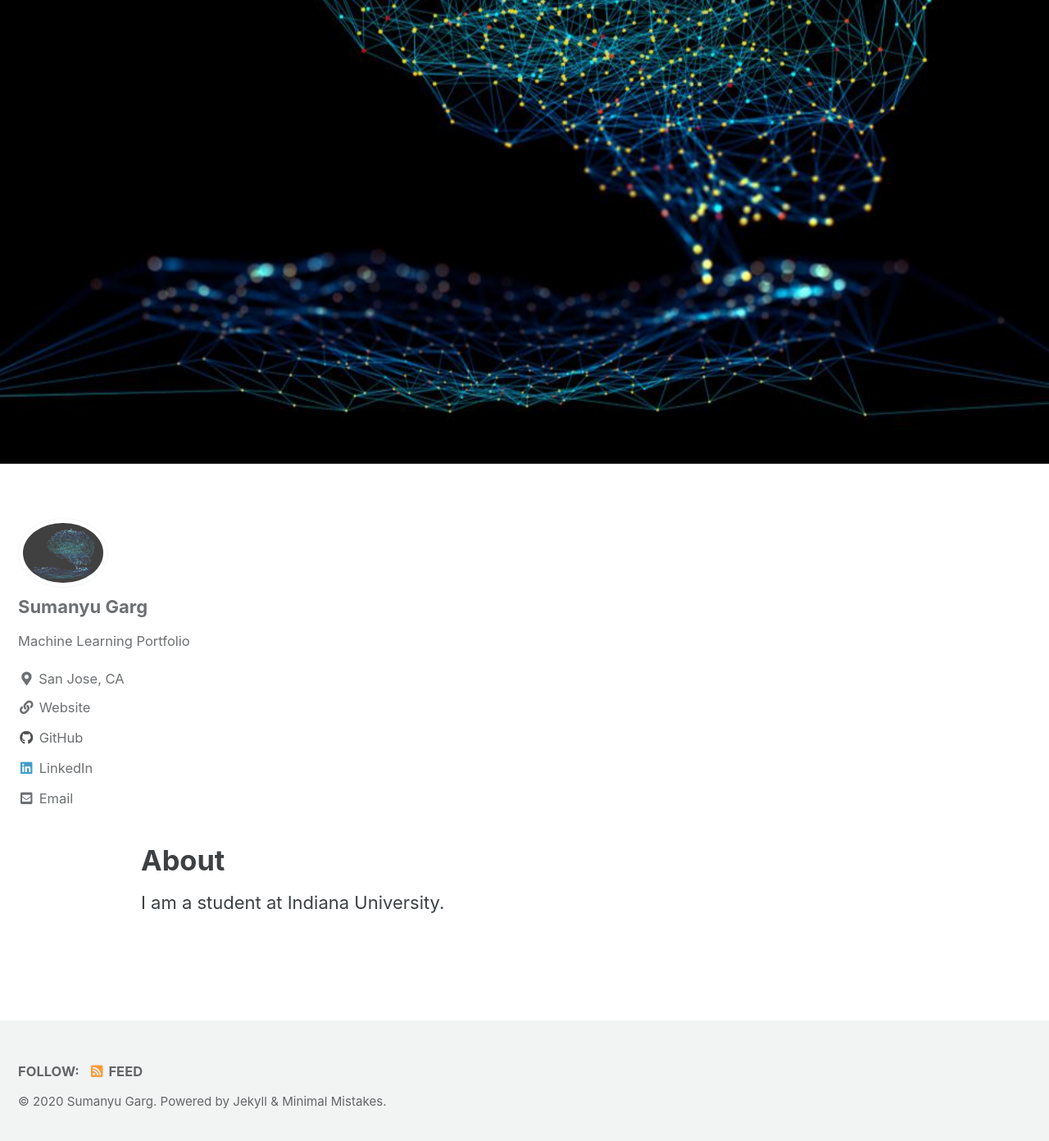
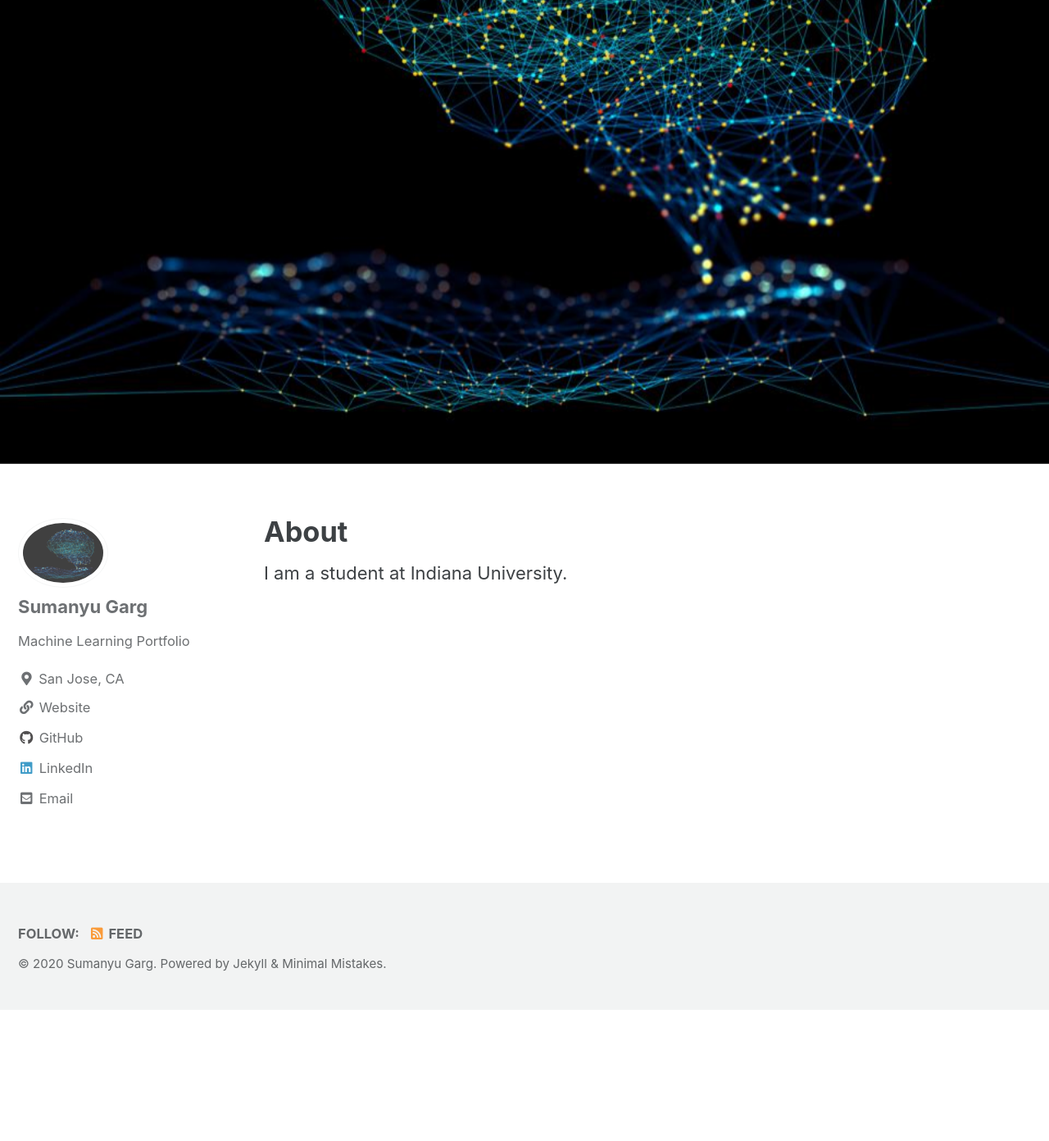
Before and after one commit to sumanyu-21/sumanyu-21.github.io, a Jekyll site: the page built from _pages/About.md, in a window 1280 px wide and 1400 px high, scrolled down 493 px. Shown: the top 1392 px of the window at 82% size. Built offline with Jekyll 4.4.1, drawn with Linux system fonts in a browser that asks for light colours; cached includes are drawn as plain includes; after the commit the page ends 1725 px from its top, so only the background shows below that.

Commit message:
Update _page.scss

```diff
--- a/_sass/minimal-mistakes/_page.scss
+++ b/_sass/minimal-mistakes/_page.scss
@@ -38,12 +38,12 @@
 .page {
   @include breakpoint($large) {
     float: right;
-    width: calc(100% - #{$right-sidebar-width-narrow/2});
+    width: calc(100% - #{$right-sidebar-width-narrow});
     padding-right: $right-sidebar-width-narrow;
   }
 
   @include breakpoint($x-large) {
-    width: calc(100% - #{$right-sidebar-width/2});
+    width: calc(100% - #{$right-sidebar-width});
     padding-right: $right-sidebar-width;
   }
 
```
